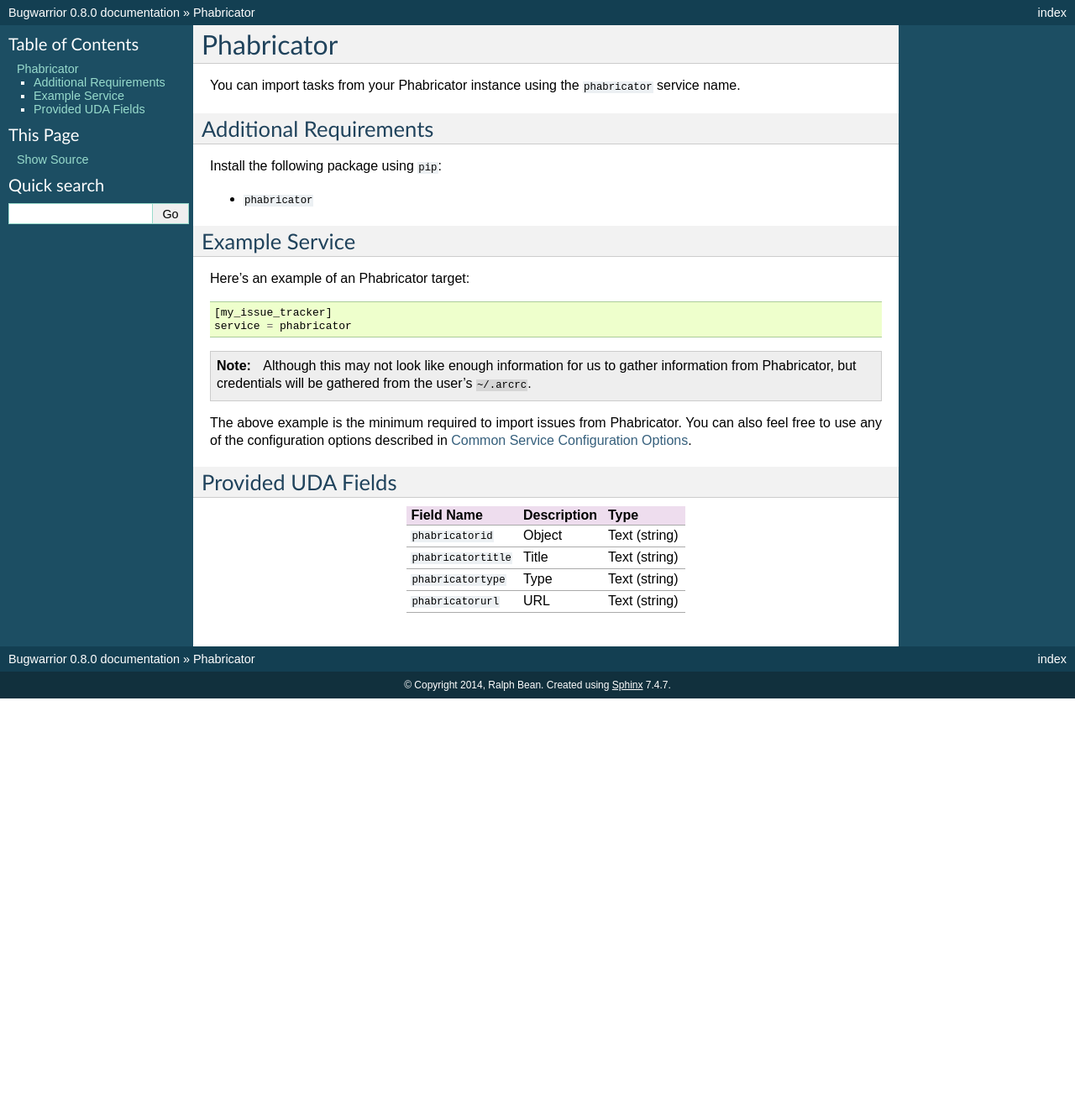
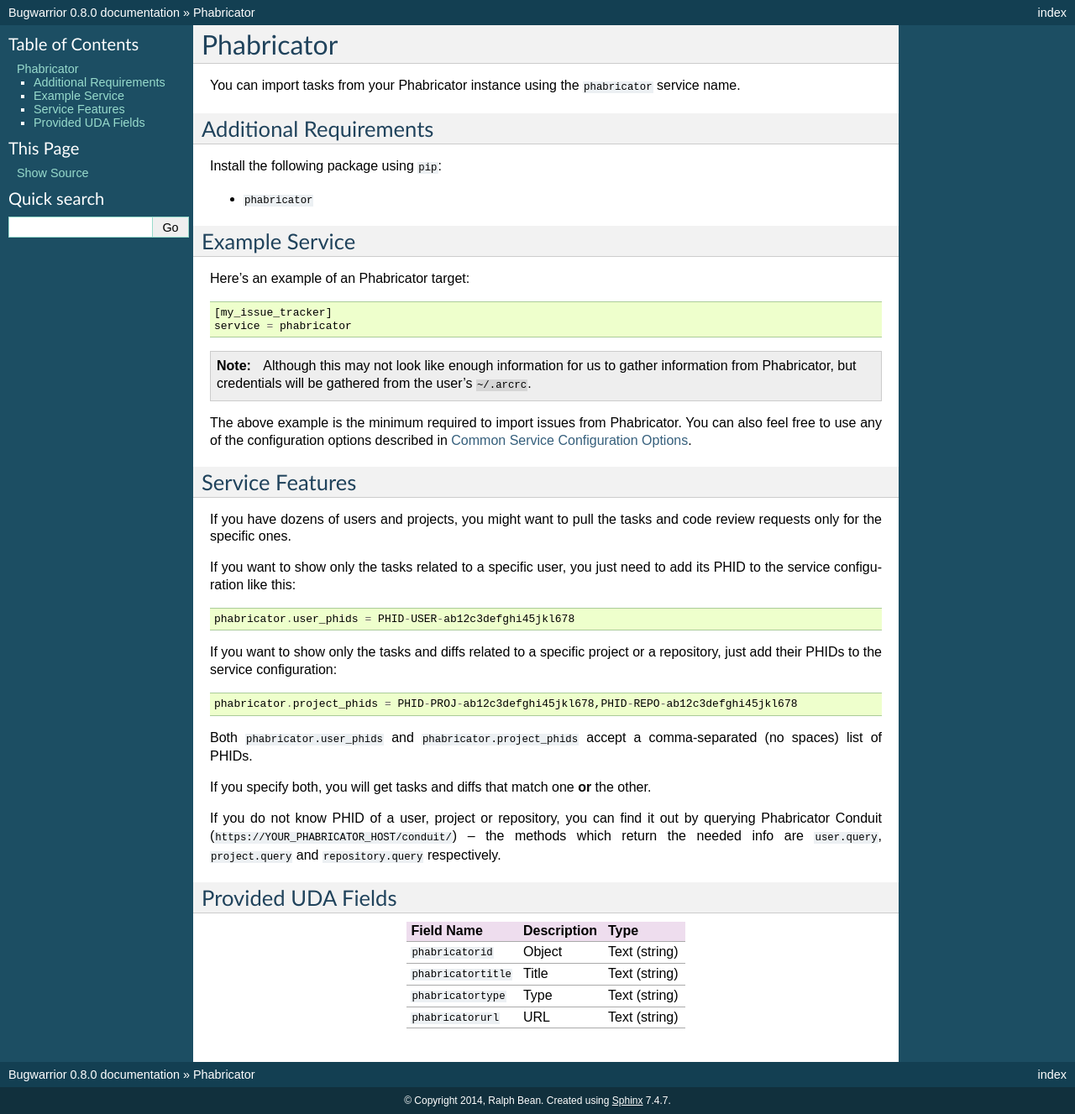
Before and after one commit to GothenburgBitFactory/bugwarrior, a Sphinx documentation site: the page built from bugwarrior/docs/services/phabricator.rst, in a window 1280 px wide. Shown: the whole page at 84% size. Built offline with Sphinx 7.4.7, drawn with Linux system fonts in a browser that asks for light colours; pages that are not in the unit, such as notebooks, are missing from menus; before the commit the page ends 900 px from its top, so only the background shows below that.

Commit message:
Adding the documentation for phabricator filtering options.

```diff
--- a/bugwarrior/docs/services/phabricator.rst
+++ b/bugwarrior/docs/services/phabricator.rst
@@ -29,6 +29,34 @@
 Phabricator.  You can also feel free to use any of the
 configuration options described in :ref:`common_configuration_options`.
 
+Service Features
+----------------
+
+If you have dozens of users and projects, you might want to
+pull the tasks and code review requests only for the specific ones.
+
+If you want to show only the tasks related to a specific user,
+you just need to add its PHID to the service configuration like this::
+
+    phabricator.user_phids = PHID-USER-ab12c3defghi45jkl678
+
+If you want to show only the tasks and diffs related to a specific project or a repository,
+just add their PHIDs to the service configuration::
+
+    phabricator.project_phids = PHID-PROJ-ab12c3defghi45jkl678,PHID-REPO-ab12c3defghi45jkl678
+
+Both ``phabricator.user_phids`` and ``phabricator.project_phids`` accept
+a comma-separated (no spaces) list of PHIDs.
+
+If you specify both, you will get tasks and diffs that match one **or** the other.
+
+If you do not know PHID of a user, project or repository,
+you can find it out by querying Phabricator Conduit
+(``https://YOUR_PHABRICATOR_HOST/conduit/``) --
+the methods which return the needed info are ``user.query``, ``project.query``
+and ``repository.query`` respectively.
+
+
 Provided UDA Fields
 -------------------
 
```
